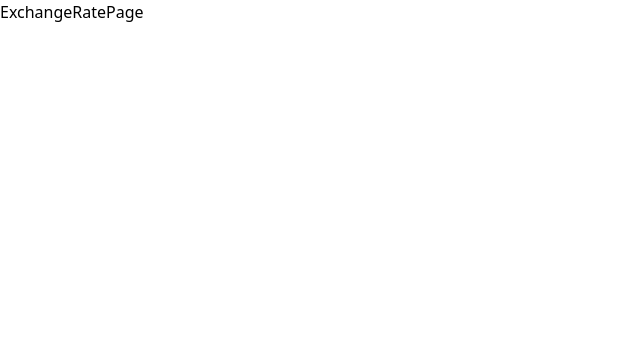
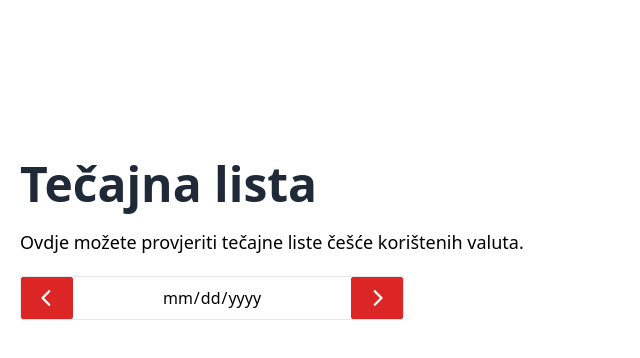
Before and after one commit to Zack1808/hnb_exchange_rate_lists, a React (Vite) app: page /tecaj in a window 1280 px wide. Shown: the top 358 px of the page, without its empty margins (0-640 px from the left). Built offline with nearby package versions, Linux system fonts and the light colour scheme.

Commit message:
Added the DatePicker component

```diff
--- a/src/components/Container.tsx
+++ b/src/components/Container.tsx
@@ -11,7 +11,7 @@ const Container = React.forwardRef<HTMLDivElement, ContainerProps>(
           background ? "bg-gray-100" : ""
         }`}
       >
-        <section className="w-full md:max-w-screen-2xl flex flex-col gap-5">
+        <section className="w-full md:max-w-screen-2xl flex flex-col gap-5 items-start">
           {children}
         </section>
       </div>
--- /dev/null
+++ b/src/components/DatePicker.tsx
@@ -0,0 +1,56 @@
+import React, { useState } from "react";
+import { FaChevronLeft, FaChevronRight } from "react-icons/fa6";
+
+import Button from "./Button";
+
+import { DatePickerProps } from "../interfaces/components";
+
+const DatePicker: React.FC<DatePickerProps> = ({
+  value,
+  onChange,
+  disabled,
+}) => {
+  const [calendarIsOpen, setCalendarIsOpen] = useState<boolean>(false);
+
+  const handleChange = (event: React.ChangeEvent<HTMLInputElement>) => {
+    onChange && onChange(event.target.value);
+    console.log(value);
+  };
+
+  const handleClick = () => {
+    setCalendarIsOpen((prevState) => !prevState);
+  };
+
+  return (
+    <div
+      className="focus-within:ring-1 rounded-sm flex border w-full max-w-sm relative"
+      onClick={handleClick}
+    >
+      {!disabled && (
+        <Button primary className="px-2">
+          <FaChevronLeft />
+        </Button>
+      )}
+
+      <input
+        type="date"
+        name=""
+        id=""
+        value={value && value}
+        className="hide-calendar-icon outline-none p-2 text-center flex-1"
+        disabled={disabled}
+        onChange={handleChange}
+      />
+
+      {!disabled && (
+        <Button primary className="px-2">
+          <FaChevronRight />
+        </Button>
+      )}
+
+      {calendarIsOpen && "hello"}
+    </div>
+  );
+};
+
+export default DatePicker;
--- a/src/interfaces/components.ts
+++ b/src/interfaces/components.ts
@@ -17,3 +17,9 @@ export interface ContainerProps {
   children: React.ReactNode;
   background?: boolean;
 }
+
+export interface DatePickerProps {
+  onChange?: (date: string) => void;
+  value?: string;
+  disabled?: boolean;
+}
--- a/src/pages/ExchangeRatePage.tsx
+++ b/src/pages/ExchangeRatePage.tsx
@@ -1,7 +1,24 @@
-import React from "react";
+import React, { useState } from "react";
+
+import Container from "../components/Container";
+import DatePicker from "../components/DatePicker";
 
 const ExchangeRatePage: React.FC = () => {
-  return <div>ExchangeRatePage</div>;
+  const [date, setDate] = useState<string | undefined>();
+
+  return (
+    <>
+      <Container>
+        <h1 className="text-5xl mt-10 md:mt-0 font-semibold text-gray-800 flex flex-col items-start justify-start">
+          Tečajna lista
+        </h1>
+        <p className="text-lg">
+          Ovdje možete provjeriti tečajne liste češće korištenih valuta.
+        </p>
+        <DatePicker value={date} onChange={setDate} />
+      </Container>
+    </>
+  );
 };
 
 export default ExchangeRatePage;
--- a/src/pages/Home.tsx
+++ b/src/pages/Home.tsx
@@ -31,7 +31,7 @@ const Home: React.FC = () => {
       </HeroContainer>
       <Container ref={exchangeRef} background>
         <h2 className="text-3xl text-gray-800 font-semibold">Trenutni tečaj</h2>
-        <div className="flex flex-col md:flex-row justify-between md:items-center gap-5 ">
+        <div className="flex flex-col md:flex-row justify-between md:items-center gap-5 w-full">
           <p className="text-lg text-gray-800 max-w-5xl">
             Želite li biti u korak s najnovijim promjenama tečajeva? Provjerite
             našu trenutnu tečajnu listu i osigurajte si najbolji mogući tečaj za
@@ -48,7 +48,7 @@ const Home: React.FC = () => {
         <h2 className="text-3xl text-gray-800 font-semibold">
           Tečaj američkog dolara
         </h2>
-        <div className="flex flex-col md:flex-row justify-between md:items-center gap-5 ">
+        <div className="flex flex-col md:flex-row justify-between md:items-center gap-5 w-full">
           <p className="text-lg text-gray-800 max-w-5xl">
             Interesira vas američki dolar? Zavirite u naše tečajne liste i
             istražite fascinantne fluktuacije vrijednosti dolara tijekom
--- a/tailwind.config.js
+++ b/tailwind.config.js
@@ -4,5 +4,18 @@ export default {
   theme: {
     extend: {},
   },
-  plugins: [],
+  plugins: [
+    function ({ addUtilities }) {
+      const newUtilities = {
+        ".hide-calendar-icon::-webkit-calendar-picker-indicator": {
+          display: "none",
+        },
+        ".hide-calendar-icon": {
+          "-moz-appearance": "textfield",
+        },
+      };
+
+      addUtilities(newUtilities, ["responsive", "hover"]);
+    },
+  ],
 };
```
